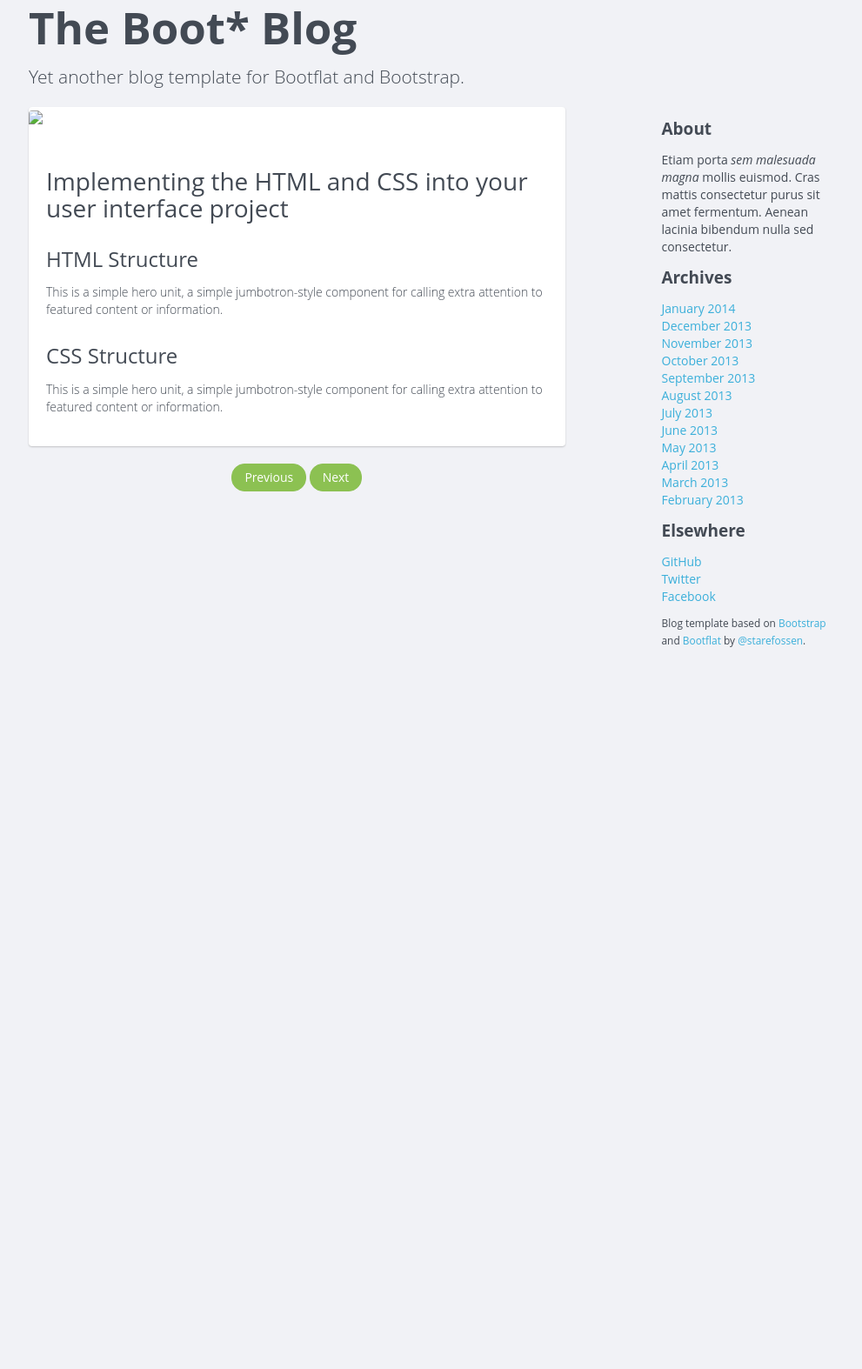
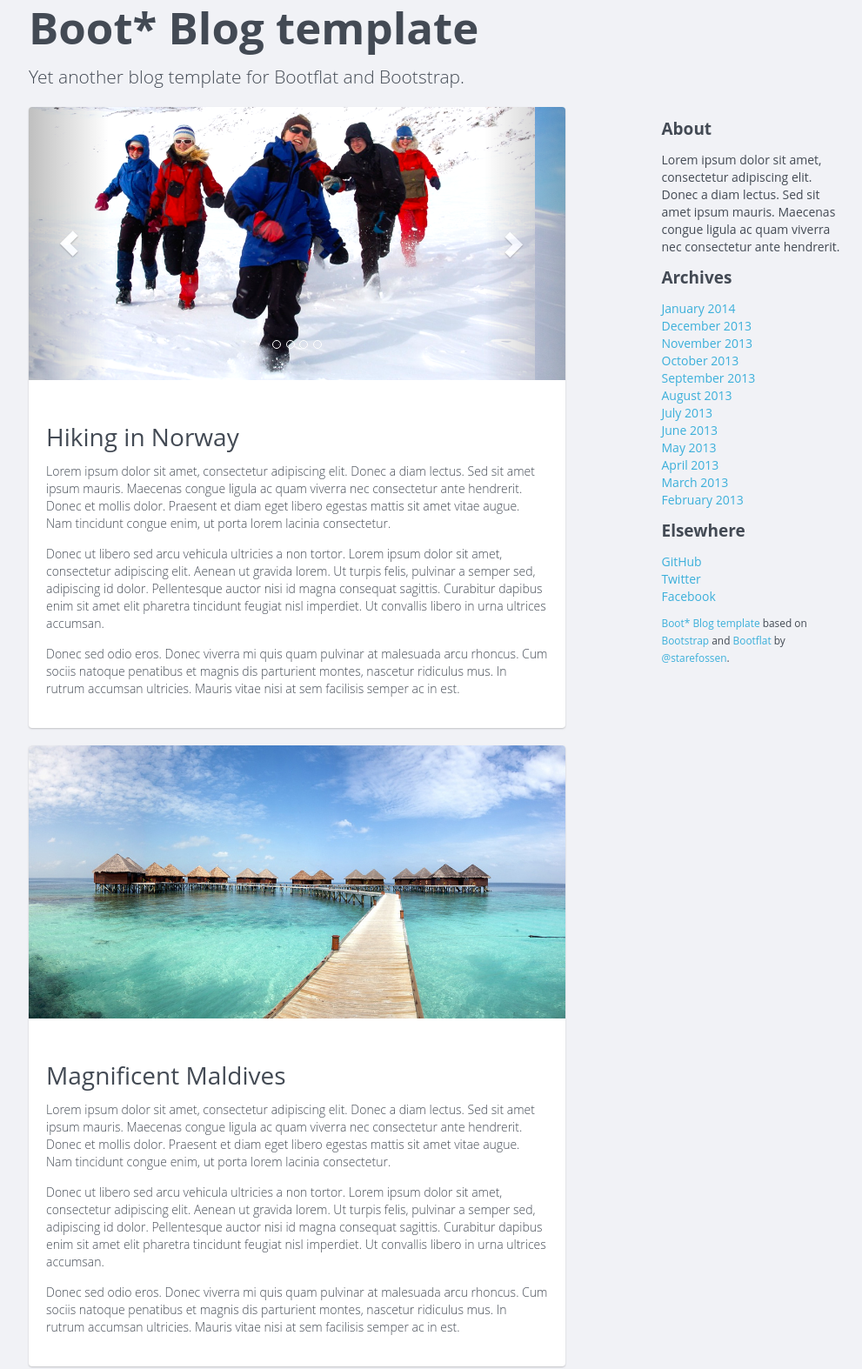
Before and after one commit to Starefossen/bootflat, a plain HTML site: page index.html in a window 1280 px wide. Shown: the part 27-1601 px from the top of the page at 87% size, without its empty margins (137-1128 px from the left). Before the commit the page ends 800 px from the top, so only its background shows below. Drawn offline with Linux system fonts and the light colour scheme.

Commit message:
Update template index

```diff
--- a/index.html
+++ b/index.html
@@ -8,7 +8,7 @@
     <meta name="author" content="">
     <!-- <link rel="shortcut icon" href="../../assets/ico/favicon.ico"> -->
 
-    <title>The Boot* Blog</title>
+    <title>Boot* Blog template</title>
 
     <link href="css/bootstrap.min.css" rel="stylesheet">
     <link href="css/bootflat.min.css" rel="stylesheet">
@@ -26,7 +26,7 @@
     <div class="container">
 
       <div class="blog-header">
-        <h1 class="blog-title">The Boot* Blog</h1>
+        <h1 class="blog-title">Boot* Blog template</h1>
         <p class="lead blog-description">Yet another blog template for Bootflat
         and Bootstrap.</p>
       </div>
@@ -35,13 +35,77 @@
         <div class="col-sm-8">
 
           <div class="jumbotron">
-            <div class="jumbotron-photo"><img src="img/Jumbotron.jpg"></div>
+            <div id="carousel-example-generic" class="carousel slide" data-ride="carousel">
+              <ol class="carousel-indicators">
+                <li data-target="#carousel-example-generic" data-slide-to="0" class="active"></li>
+                <li data-target="#carousel-example-generic" data-slide-to="1" class=""></li>
+                <li data-target="#carousel-example-generic" data-slide-to="2" class=""></li>
+                <li data-target="#carousel-example-generic" data-slide-to="3" class=""></li>
+              </ol>
+              <div class="carousel-inner">
+                <div class="item active"><img src="img/slider-0.png"></div>
+                <div class="item"><img src="img/slider-1.png"></div>
+                <div class="item"><img src="img/slider-2.png"></div>
+                <div class="item"><img src="img/slider-3.png"></div>
+              </div>
+              <a class="left carousel-control" href="#carousel-example-generic" data-slide="prev">
+                <span class="glyphicon glyphicon-chevron-left"></span>
+              </a>
+              <a class="right carousel-control" href="#carousel-example-generic" data-slide="next">
+                <span class="glyphicon glyphicon-chevron-right"></span>
+              </a>
+            </div>
             <div class="jumbotron-contents">
-              <h1>Implementing the HTML and CSS into your user interface project</h1>
-              <h2>HTML Structure</h2>
-              <p>This is a simple hero unit, a simple jumbotron-style component for calling extra attention to featured content or information.</p>
-              <h2>CSS Structure</h2>
-              <p>This is a simple hero unit, a simple jumbotron-style component for calling extra attention to featured content or information.</p>
+              <h1>Hiking in Norway</h1>
+
+              <p>Lorem ipsum dolor sit amet, consectetur adipiscing elit. Donec
+              a diam lectus. Sed sit amet ipsum mauris. Maecenas congue ligula
+              ac quam viverra nec consectetur ante hendrerit. Donec et mollis
+              dolor. Praesent et diam eget libero egestas mattis sit amet vitae
+              augue. Nam tincidunt congue enim, ut porta lorem lacinia
+              consectetur.</p>
+
+              <p>Donec ut libero sed arcu vehicula ultricies a non tortor. Lorem
+              ipsum dolor sit amet, consectetur adipiscing elit.  Aenean ut
+              gravida lorem. Ut turpis felis, pulvinar a semper sed, adipiscing
+              id dolor. Pellentesque auctor nisi id magna consequat sagittis.
+              Curabitur dapibus enim sit amet elit pharetra tincidunt feugiat
+              nisl imperdiet. Ut convallis libero in urna ultrices accumsan.</p>
+
+              <p>Donec sed odio eros. Donec viverra mi quis quam pulvinar at
+              malesuada arcu rhoncus. Cum sociis natoque penatibus et magnis dis
+              parturient montes, nascetur ridiculus mus. In rutrum accumsan
+              ultricies. Mauris vitae nisi at sem facilisis semper ac in
+              est.</p>
+
+            </div>
+          </div>
+
+          <div class="jumbotron">
+            <div class="jumbotron-photo"><img src="img/post-0.png"></div>
+            <div class="jumbotron-contents">
+              <h1>Magnificent Maldives</h1>
+
+              <p>Lorem ipsum dolor sit amet, consectetur adipiscing elit. Donec
+              a diam lectus. Sed sit amet ipsum mauris. Maecenas congue ligula
+              ac quam viverra nec consectetur ante hendrerit. Donec et mollis
+              dolor. Praesent et diam eget libero egestas mattis sit amet vitae
+              augue. Nam tincidunt congue enim, ut porta lorem lacinia
+              consectetur.</p>
+
+              <p>Donec ut libero sed arcu vehicula ultricies a non tortor. Lorem
+              ipsum dolor sit amet, consectetur adipiscing elit.  Aenean ut
+              gravida lorem. Ut turpis felis, pulvinar a semper sed, adipiscing
+              id dolor. Pellentesque auctor nisi id magna consequat sagittis.
+              Curabitur dapibus enim sit amet elit pharetra tincidunt feugiat
+              nisl imperdiet. Ut convallis libero in urna ultrices accumsan.</p>
+
+              <p>Donec sed odio eros. Donec viverra mi quis quam pulvinar at
+              malesuada arcu rhoncus. Cum sociis natoque penatibus et magnis dis
+              parturient montes, nascetur ridiculus mus. In rutrum accumsan
+              ultricies. Mauris vitae nisi at sem facilisis semper ac in
+              est.</p>
+
             </div>
           </div>
 
@@ -54,9 +118,9 @@
         <div class="col-sm-3 col-sm-offset-1">
           <div>
             <h4>About</h4>
-            <p>Etiam porta <em>sem malesuada magna</em> mollis euismod. Cras
-            mattis consectetur purus sit amet fermentum. Aenean lacinia
-            bibendum nulla sed consectetur.</p>
+            <p>Lorem ipsum dolor sit amet, consectetur adipiscing elit. Donec a
+            diam lectus. Sed sit amet ipsum mauris. Maecenas congue ligula ac
+            quam viverra nec consectetur ante hendrerit.</p>
           </div>
           <div>
             <h4>Archives</h4>
@@ -84,11 +148,14 @@
             </ol>
           </div>
           <div>
-            <p><small>Blog template based on <a
+
+            <p><small><a href="https://github.com/starefossen/bootflat">Boot*
+                Blog template</a> based on <a
                 href="http://getbootstrap.com/">Bootstrap</a> and <a
                 href="http://bootflat.github.io">Bootflat</a> by <a
                 href="https://github.com/starefossen">@starefossen</a>.
             </small><p>
+
           </div>
         </div>
       </div>
```
